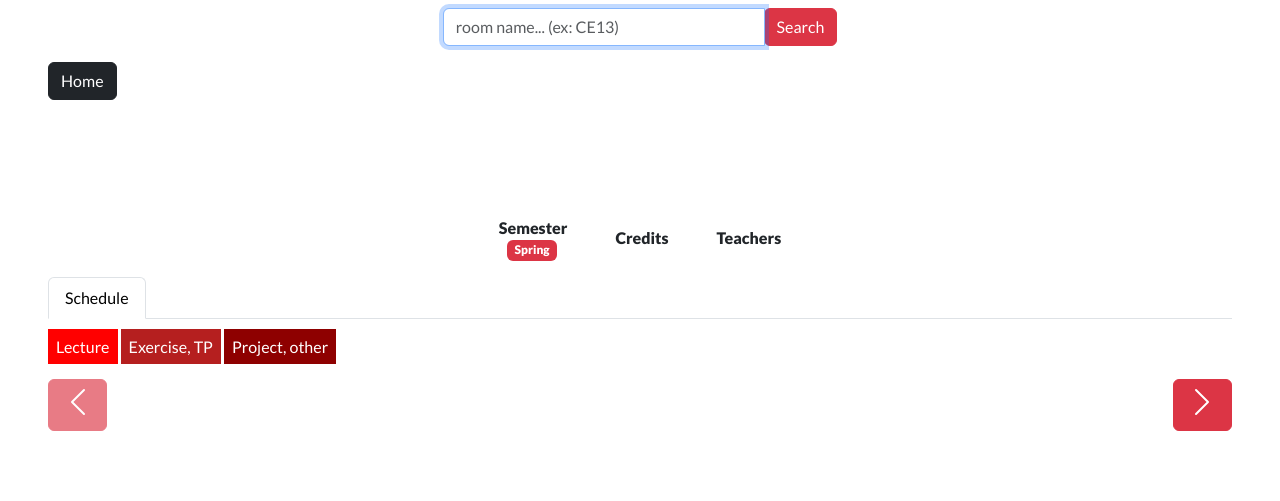
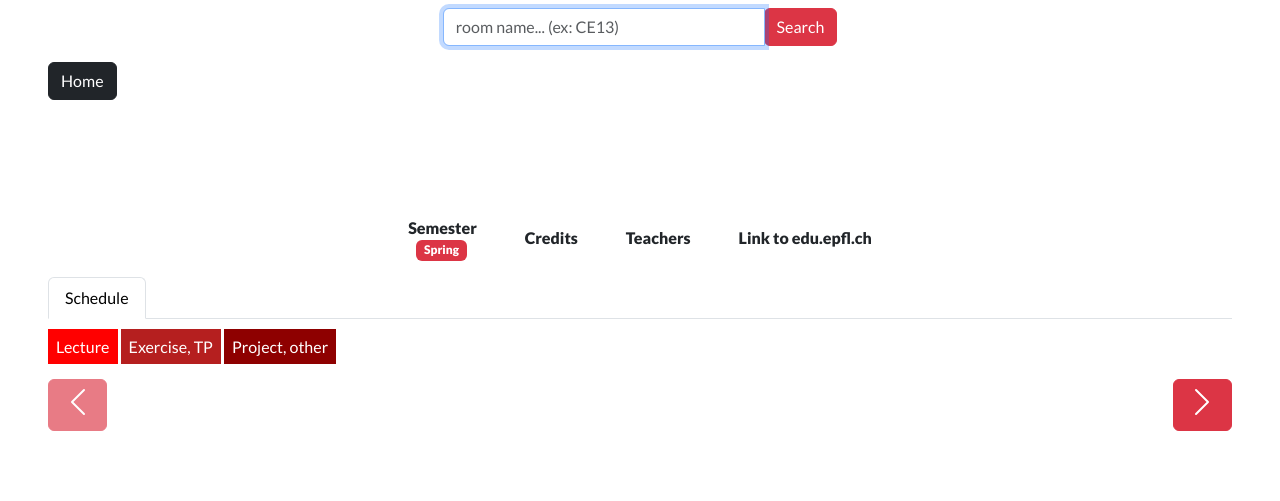
Before and after one commit to antoninfaure/occupancy-epfl, a Flask app: template templates/course.html in a window 1280 px wide. Shown: the part 122-623 px from the top of the page. Run offline with Flask 2, Linux system fonts and the light colour scheme; the template is opened without the code that fills it, so the values that code supplies are empty; some libraries are stand-ins or nearby versions; some web fonts are replaced.

Commit message:
added link to edu.epfl.ch on course page

```diff
--- a/templates/course.html
+++ b/templates/course.html
@@ -83,6 +83,12 @@
                                 <a class="badge bg-dark text-white my-1" href="{{teacher.people_url}}"
                                     target="_blank">{{ teacher.name }}</a>
                                 {% endfor %}
+                            </span>
+                        </li>
+                        <li class="d-flex flex-column">
+                            <span class="fw-bold">Link to edu.epfl.ch</span>
+                            <span>
+                                <a class="badge badge-sm bg-danger text-white my-1" href="{{course.edu_url}}" target="_blank">{{ course.name }}</a>
                             </span>
                         </li>
                     </ul>
```
